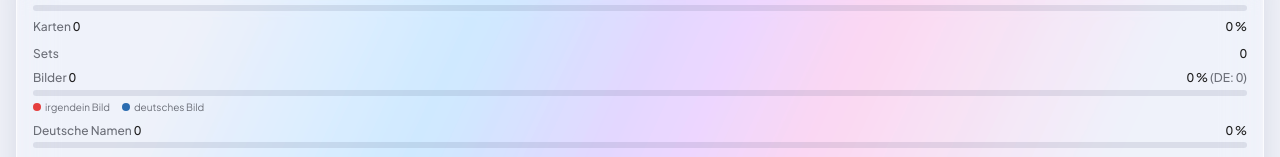
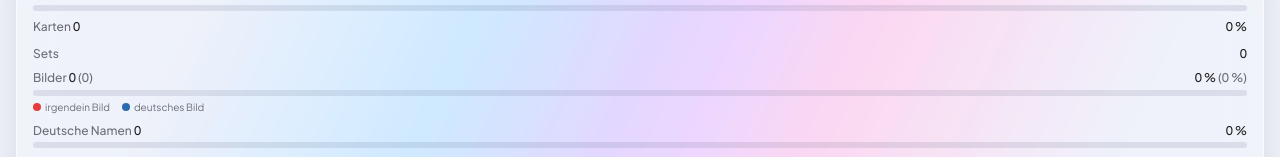
Before and after one commit to stefan-gross/pokedex, a Next.js app: page /settings in a window 1280 px wide. Shown: the part 295-452 px from the top of the page. Built offline with nearby package versions, Linux system fonts and the light colour scheme; no server answers; the database is empty.

Commit message:
fix(settings): DE-Bild-Werte in Klammern (Anzahl links, Prozent rechts)
Bilder-Zeile: links Bildanzahl + (DE-Bildanzahl), rechts Prozent + (DE-Prozent).

Co-Authored-By: Claude Opus 4.8 <noreply@anthropic.com>

```diff
--- a/app/(app)/settings/page.tsx
+++ b/app/(app)/settings/page.tsx
@@ -70,8 +70,13 @@ function StatBarImages({ any, de, total }: { any: number; de: number; total: num
   return (
     <div className="space-y-1">
       <div className="flex justify-between text-role-label">
-        <span className="text-glass tabular-nums"><span className="text-glass-muted">Bilder </span>{any.toLocaleString('de-DE')}</span>
-        <span className="text-glass tabular-nums">{anyPct} %<span className="text-glass-muted"> (DE: {de.toLocaleString('de-DE')})</span></span>
+        <span className="text-glass tabular-nums">
+          <span className="text-glass-muted">Bilder </span>{any.toLocaleString('de-DE')}
+          <span className="text-glass-muted"> ({de.toLocaleString('de-DE')})</span>
+        </span>
+        <span className="text-glass tabular-nums">
+          {anyPct} %<span className="text-glass-muted"> ({dePct} %)</span>
+        </span>
       </div>
       <div className="relative h-1.5 rounded-full bg-[rgba(30,40,80,0.10)] dark:bg-white/25 overflow-hidden">
         {/* Basis: irgendein Bild */}
```
